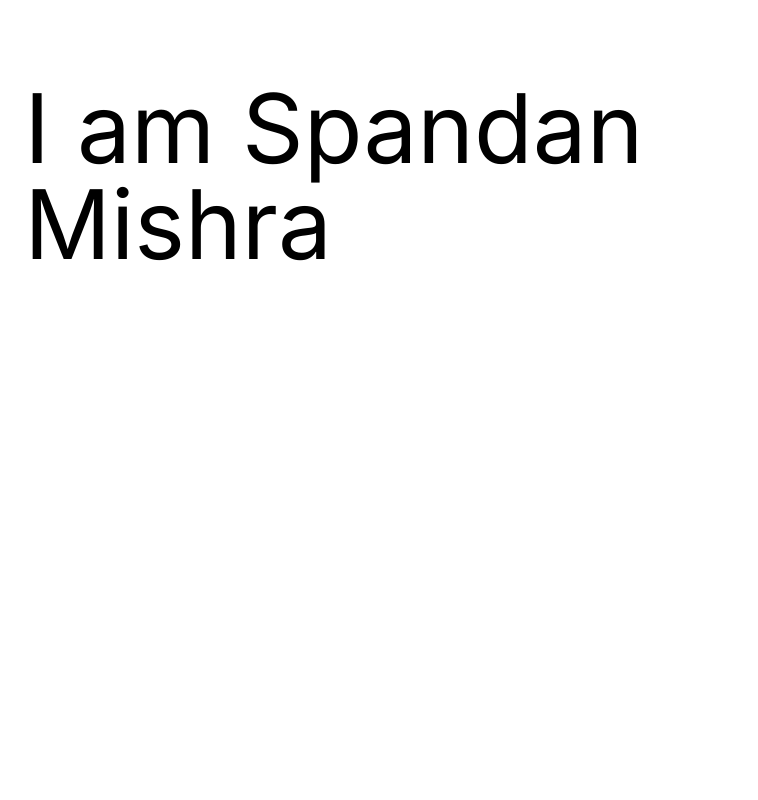
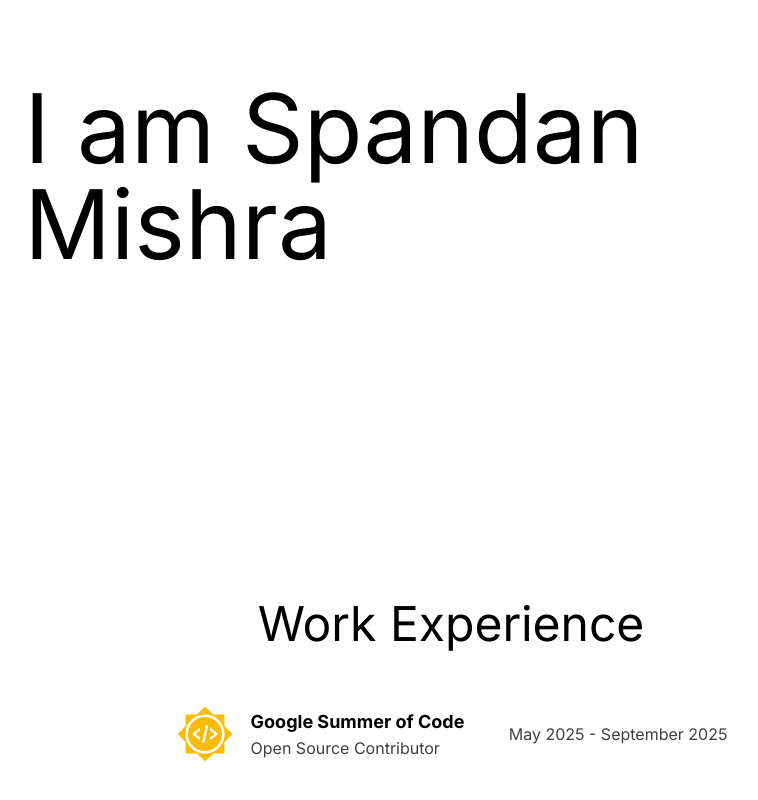
Before and after one commit to Spandan-Mishra/portfolio, a Next.js app: page / in a window 1280 px wide. Shown: the part 224-1024 px from the top of the page, without its empty margins (189-947 px from the left). Before the commit the page ends 800 px from the top, so only its background shows below. Built offline with nearby package versions, Linux system fonts and the light colour scheme.

Commit message:
feat: experience section

```diff
--- a/src/app/page.tsx
+++ b/src/app/page.tsx
@@ -6,6 +6,7 @@ export default function Home() {
   return (
     <div className="max-w-2/3 mx-auto flex flex-col items-center">
       <Hero />
+      <Experience />
     </div>
   );
 }
--- /dev/null
+++ b/src/components/Experience.tsx
@@ -0,0 +1,38 @@
+import { InstagramLogoIcon } from "@radix-ui/react-icons"
+
+const experiences = [
+    {
+        icon: <img src="/GSoC-icon.svg" width={60} height={60}></img>,
+        position: "Open Source Contributor",
+        company: "Google Summer of Code",
+        duration: "May 2025 - September 2025"
+    }
+]
+
+const Experience = () => {
+    return (
+        <div className="flex flex-col w-full items-center">
+            <div className="text-5xl mt-6">
+                Work Experience
+            </div>
+            <div className="w-2/3 my-12">
+                {experiences.map((item, index) => (
+                    <div className="flex justify-between p-2 rounded-md" key={index}>
+                        <div className="flex gap-4 items-center">
+                            {item.icon}
+                            <div className="flex flex-col">
+                                <p className="font-bold text-lg">{item.company}</p>
+                                <p className="text-secondary">{item.position}</p>
+                            </div>
+                        </div>
+                        <div className="text-secondary flex items-center">
+                            {item.duration}
+                        </div>
+                    </div>
+                ))}
+            </div>
+        </div>
+    )
+}
+
+export default Experience
```
Also changed, not shown: public/GSoC-icon.svg (added).
